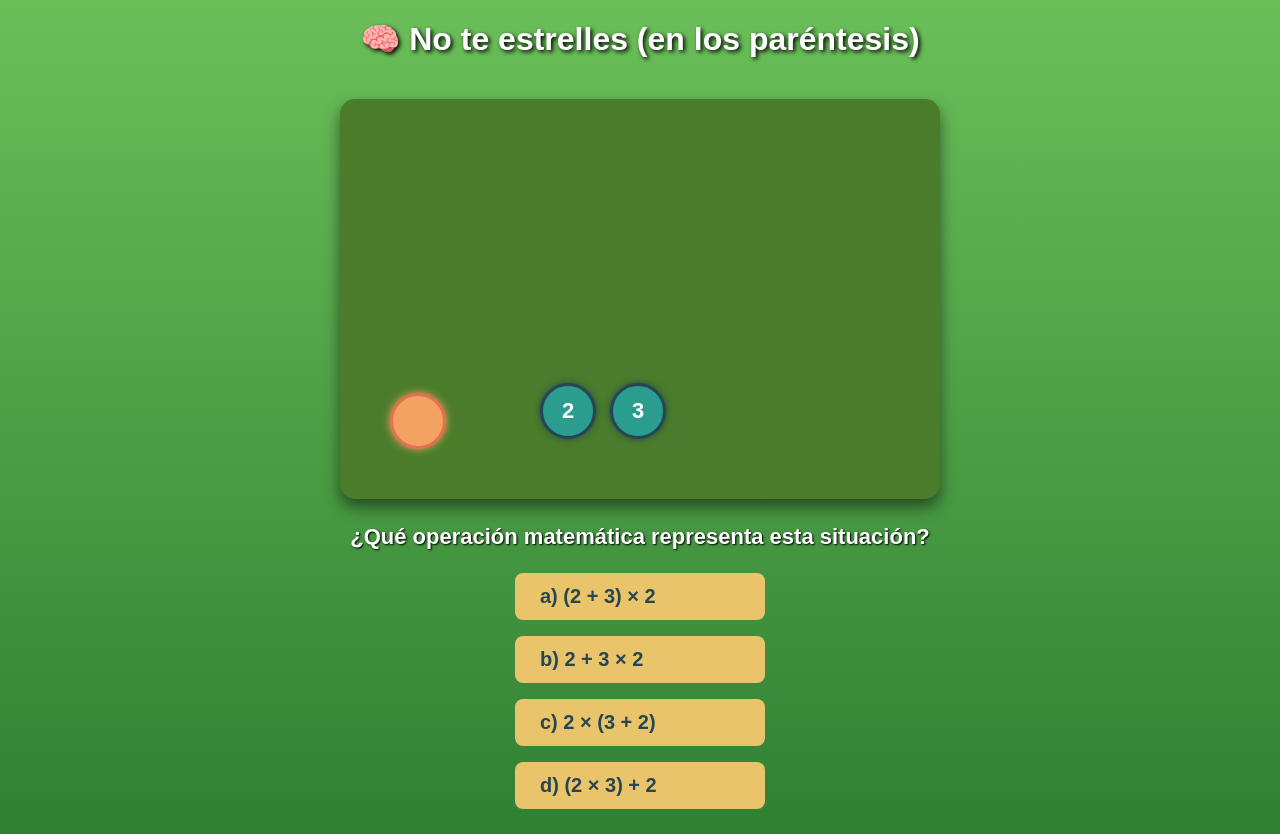
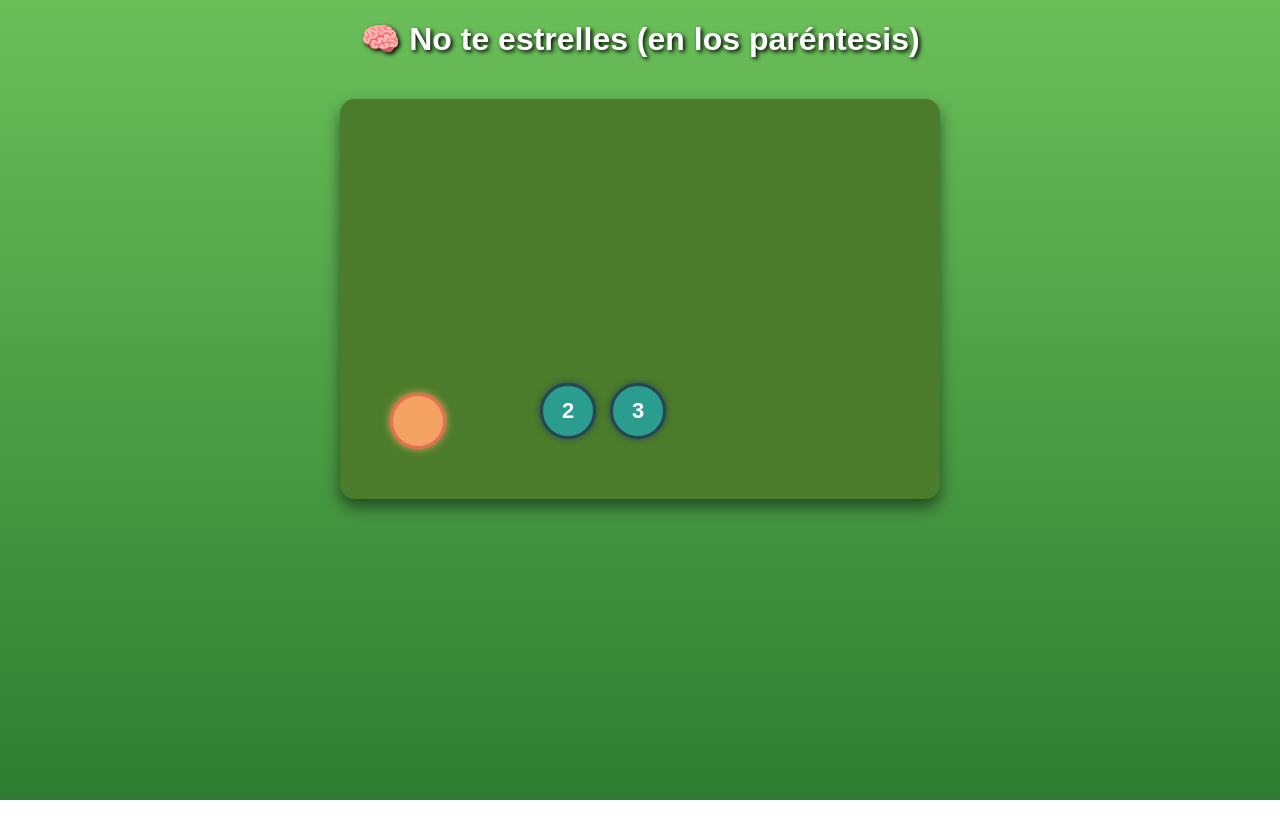
Before and after one commit to ProfeRu/no-te-estrelles, a plain HTML site: page index.html in a window 1280 px wide. After the commit the page ends 800 px from the top, so only its background shows below. Drawn offline with Linux system fonts and the light colour scheme.

Commit message:
Update index.html

```diff
--- a/index.html
+++ b/index.html
@@ -3,7 +3,7 @@
 <head>
   <meta charset="UTF-8" />
   <meta name="viewport" content="width=device-width, initial-scale=1" />
-<title>No te estrelles (en los paréntesis) - Bosque</title>
+  <title>No te estrelles (en los paréntesis)</title>
   <style>
     body {
       margin: 0;
@@ -27,7 +27,7 @@
       border-radius: 15px;
       margin-top: 20px;
       box-shadow: 0 8px 15px rgba(0,0,0,0.5);
-    touch-action: none; /* Para que touch funcione bien */
+      touch-action: none;
     }
     #player {
       position: absolute;
@@ -68,6 +68,7 @@
       font-size: 22px;
       font-weight: bold;
       text-shadow: 1px 1px 2px #000;
+      text-align: center;
     }
     #answers {
       margin-top: 15px;
@@ -105,16 +106,12 @@
     <div id="pile1" class="seed-pile" title="Montón de 2 semillas">2</div>
     <div id="pile2" class="seed-pile" title="Montón de 3 semillas">3</div>
   </div>
-  <div id="question">¿Qué operación matemática representa esta situación?</div>
-  <div id="answers">
-    <button class="answer-btn" onclick="checkAnswer('a')">a) (2 + 3) × 2</button><br>
-    <button class="answer-btn" onclick="checkAnswer('b')">b) 2 + 3 × 2</button><br>
-    <button class="answer-btn" onclick="checkAnswer('c')">c) 2 × (3 + 2)</button><br>
-    <button class="answer-btn" onclick="checkAnswer('d')">d) (2 × 3) + 2</button><br>
-  </div>
+
+  <div id="question"></div>
+  <div id="answers"></div>
   <div id="result"></div>
 
-
+  <!-- Conexión al archivo script.js -->
   <script src="script.js"></script>
 </body>
 </html>
```
Lines whose indentation alone changed are shown as unchanged.
